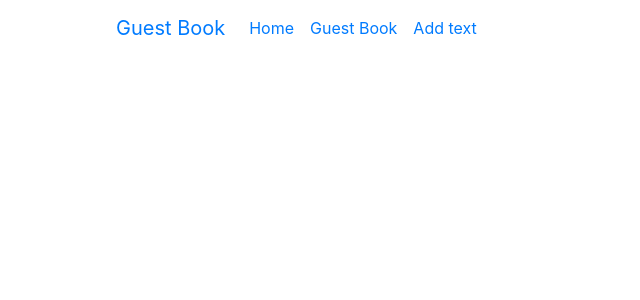
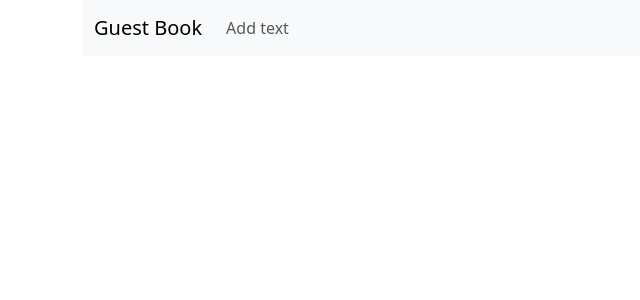
Before and after one commit to bitterslim/control_work_59_Utkelbayeva_Alima, a Django app: template webapp/templates/base.html in a window 1280 px wide. Shown: the top 300 px of the page, without its empty margins (0-640 px from the left). Run offline with Django 3.2, Linux system fonts and the light colour scheme; the template is opened without the code that fills it, so the values that code supplies are empty; parts of the project's set-up code (start-up, migrations or seed data) failed here and were passed over; some libraries are stand-ins or nearby versions.

Commit message:
Создан частичный шаблон для отображения навбара

```diff
--- a/webapp/templates/base.html
+++ b/webapp/templates/base.html
@@ -4,9 +4,9 @@
 <head>
     <meta charset="UTF-8">
     <title>{% block title %}Guest Book{% endblock %}</title>
-    <link rel="stylesheet" href="https://maxcdn.bootstrapcdn.com/bootstrap/4.0.0/css/bootstrap.min.css" integrity="sha384-Gn5384xqQ1aoWXA+058RXPxPg6fy4IWvTNh0E263XmFcJlSAwiGgFAW/dAiS6JXm" crossorigin="anonymous">
-<script src="https://maxcdn.bootstrapcdn.com/bootstrap/4.0.0/js/bootstrap.min.js" integrity="sha384-JZR6Spejh4U02d8jOt6vLEHfe/JQGiRRSQQxSfFWpi1MquVdAyjUar5+76PVCmYl" crossorigin="anonymous"></script>
-</head>
+    <link rel="stylesheet" href="https://cdn.jsdelivr.net/npm/bootstrap-icons@1.8.1/font/bootstrap-icons.css">
+    <link href="https://cdn.jsdelivr.net/npm/bootstrap@5.3.0-alpha1/dist/css/bootstrap.min.css" rel="stylesheet" integrity="sha384-GLhlTQ8iRABdZLl6O3oVMWSktQOp6b7In1Zl3/Jr59b6EGGoI1aFkw7cmDA6j6gD" crossorigin="anonymous">
+  </head>
 <body>
 <div class="container">
 <nav class="navbar navbar-expand-lg bg-body-tertiary">
@@ -17,14 +17,8 @@
     </button>
     <div class="collapse navbar-collapse" id="navbarSupportedContent">
       <ul class="navbar-nav me-auto mb-2 mb-lg-0">
-        <li class="nav-item">
-          <a class="nav-link active" aria-current="page" href="{% url 'index' %}">Home</a>
-        </li>
-        <li class="nav-item">
-          <a class="nav-link" href="{% url 'index' %}">Guest Book</a>
-        </li>
           <li class="nav-item">
-          <a class="nav-link" href="{% url 'product_add' %}">Add text</a>
+          <a class="nav-link" href="{% url 'guest_add' %}">Add text</a>
         </li>
       </ul>
     </div>
@@ -33,5 +27,8 @@
   </div>
 {% block content %}
 {% endblock %}
+
+<script src="https://cdn.jsdelivr.net/npm/@popperjs/core@2.11.6/dist/umd/popper.min.js" integrity="sha384-oBqDVmMz9ATKxIep9tiCxS/Z9fNfEXiDAYTujMAeBAsjFuCZSmKbSSUnQlmh/jp3" crossorigin="anonymous"></script>
+<script src="https://cdn.jsdelivr.net/npm/bootstrap@5.3.0-alpha1/dist/js/bootstrap.min.js" integrity="sha384-mQ93GR66B00ZXjt0YO5KlohRA5SY2XofN4zfuZxLkoj1gXtW8ANNCe9d5Y3eG5eD" crossorigin="anonymous"></script>
 </body>
 </html>
```
